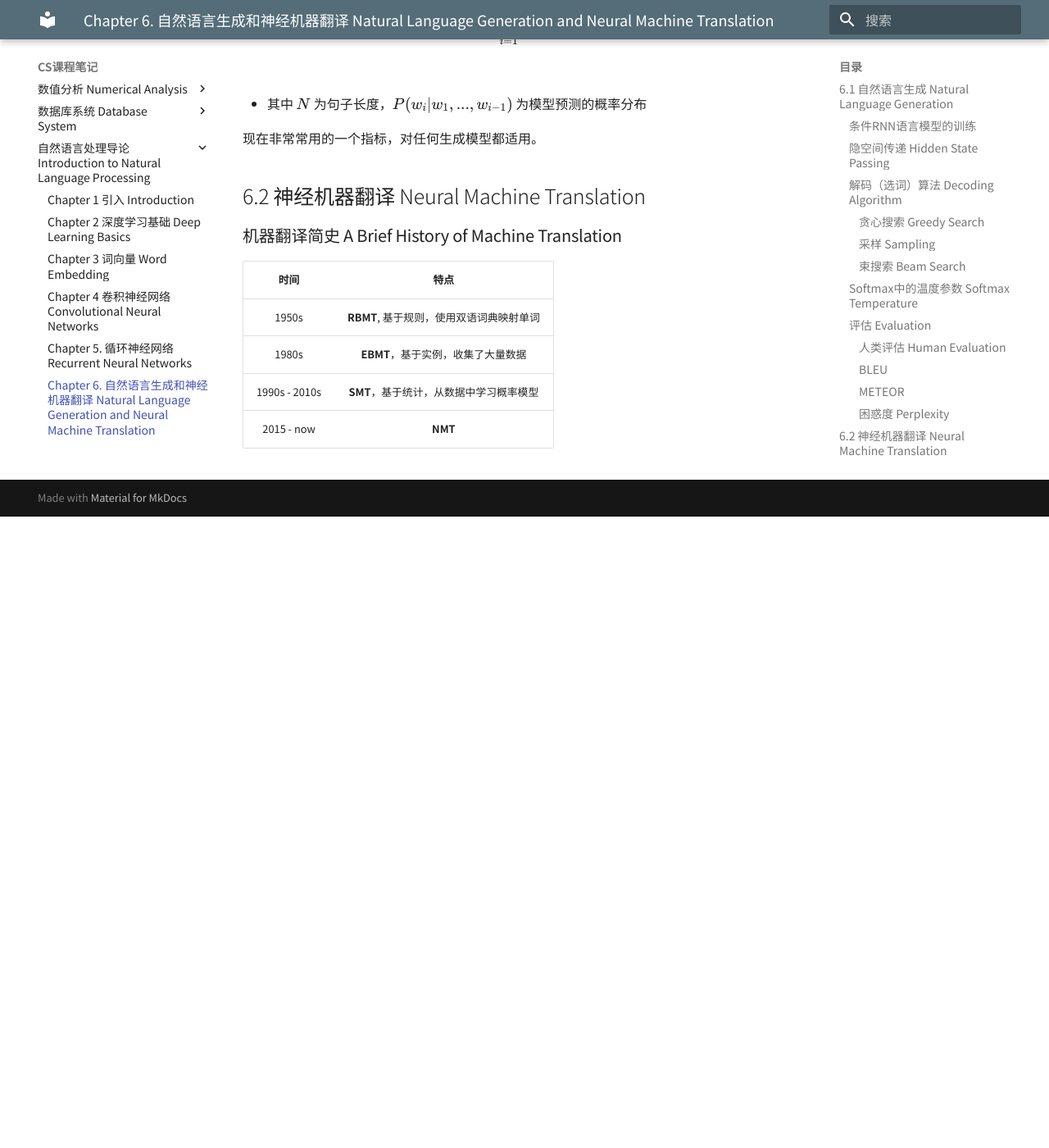
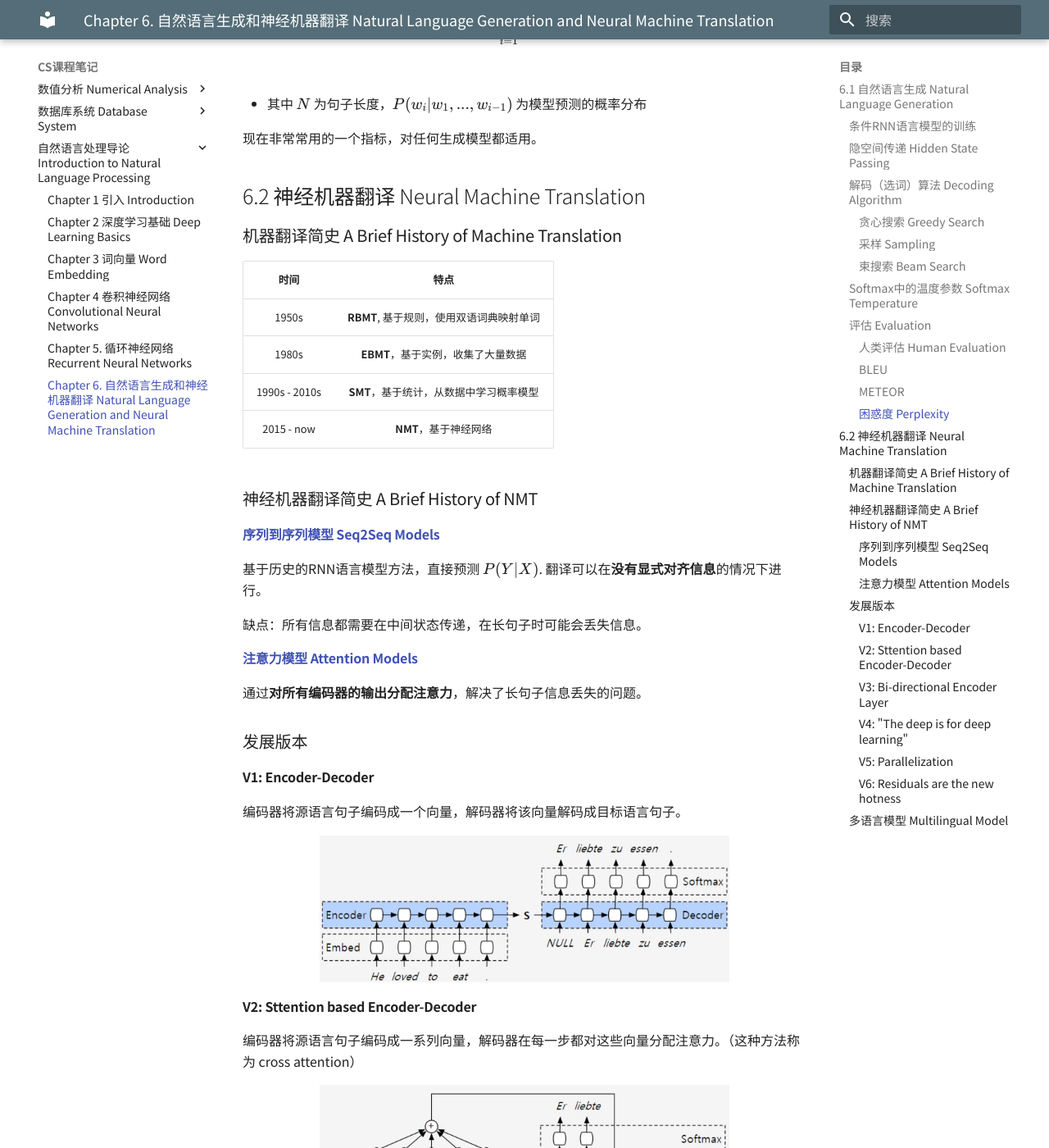
Before and after one commit to Shallowy/notebook, an MkDocs documentation site: the page built from docs/cs_notes/nlp/chap6.md, in a window 1280 px wide and 1400 px high, scrolled down 4890 px. Shown: the whole window at 82% size. Built offline with MkDocs 1.6.1 and Material for MkDocs 9.7.7, drawn with Linux system fonts in a browser that asks for light colours; comment, search, counter and statistics services are not loaded; before the commit the page ends 5520 px from its top, so only the background shows below that; some of the changed text lies outside the part shown.

Commit message:
nlp chap6 updated

```diff
--- a/docs/cs_notes/nlp/chap6.md
+++ b/docs/cs_notes/nlp/chap6.md
@@ -156,4 +156,73 @@ $$PPL = exp(-\frac{1}{N}\sum_{i=1}^N log P(w_i|w_1, ..., w_{i-1}))$$
 | 1950s | **RBMT**, 基于规则，使用双语词典映射单词 |
 | 1980s | **EBMT**，基于实例，收集了大量数据 |
 | 1990s - 2010s | **SMT**，基于统计，从数据中学习概率模型 |
-| 2015 - now | **NMT** |
+| 2015 - now | **NMT**，基于神经网络 |
+
+
+### 神经机器翻译简史 A Brief History of NMT
+
+#### [序列到序列模型 Seq2Seq Models](chap5.md#encoder-decoder-models)
+
+基于历史的RNN语言模型方法，直接预测 $P(Y|X)$. 翻译可以在**没有显式对齐信息**的情况下进行。
+
+缺点：所有信息都需要在中间状态传递，在长句子时可能会丢失信息。
+
+#### [注意力模型 Attention Models](chap5.md#53-attention-mechanism)
+
+通过**对所有编码器的输出分配注意力**，解决了长句子信息丢失的问题。
+
+### 发展版本
+
+#### V1: Encoder-Decoder
+
+编码器将源语言句子编码成一个向量，解码器将该向量解码成目标语言句子。
+
+<figure markdown="span">
+    ![](img/50.jpg){width="500"}
+</figure>
+
+#### V2: Sttention based Encoder-Decoder
+
+编码器将源语言句子编码成一系列向量，解码器在每一步都对这些向量分配注意力。（这种方法称为 cross attention）
+
+<figure markdown="span">
+    ![](img/51.jpg){width="500"}
+</figure>
+
+#### V3: Bi-directional Encoder Layer
+
+编码器使用双向RNN来编码源语言句子，解码器仍然使用注意力机制。
+
+<figure markdown="span">
+    ![](img/52.jpg){width="500"}
+</figure>
+
+#### V4: "The deep is for deep learning"
+
+使用多层编码器和解码器，增加模型的表达能力。
+
+<figure markdown="span">
+    ![](img/53.jpg){width="500"}
+</figure>
+
+#### V5: Parallelization
+
+使用流水线并行化加速。
+
+<figure markdown="span">
+    ![](img/54.jpg){width="300"}
+</figure>
+
+#### V6: Residuals are the new hotness
+
+因为网络变深，使用残差连接来缓解梯度消失问题。
+
+<figure markdown="span">
+    ![](img/55.jpg){width="300"}
+</figure>
+
+### 多语言模型 Multilingual Model
+
+以前的做法是为每对语言训练一个模型，无法大规模使用和扩展。
+
+在不改变模型结构的情况下，尝试把所有语言的语料都丢给模型训练，只在输入时添加语言标识符，表示需要翻译成哪种语言。发现这种方法的效果惊人地好！
```
Also changed, not shown: docs/cs_notes/nlp/chap5.md (+6 -0 lines), docs/cs_notes/nlp/img/50.jpg (added), docs/cs_notes/nlp/img/51.jpg (added), docs/cs_notes/nlp/img/52.jpg (added), docs/cs_notes/nlp/img/53.jpg (added), docs/cs_notes/nlp/img/54.jpg (added), docs/cs_notes/nlp/img/55.jpg (added).
